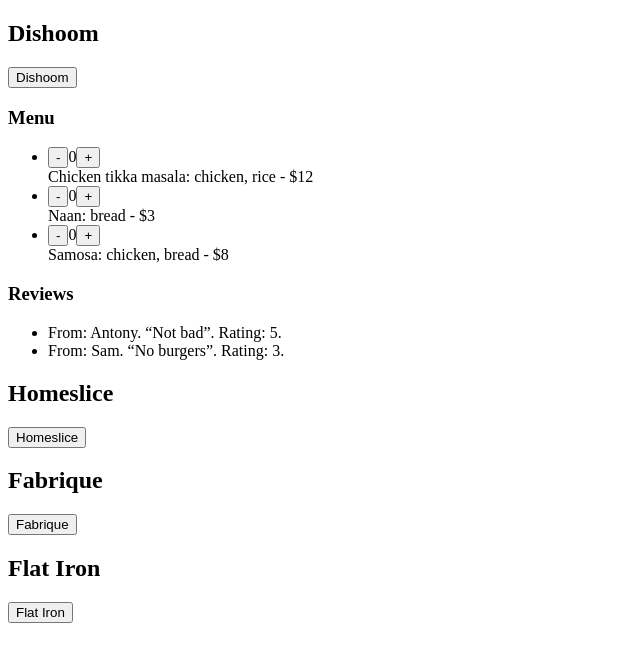
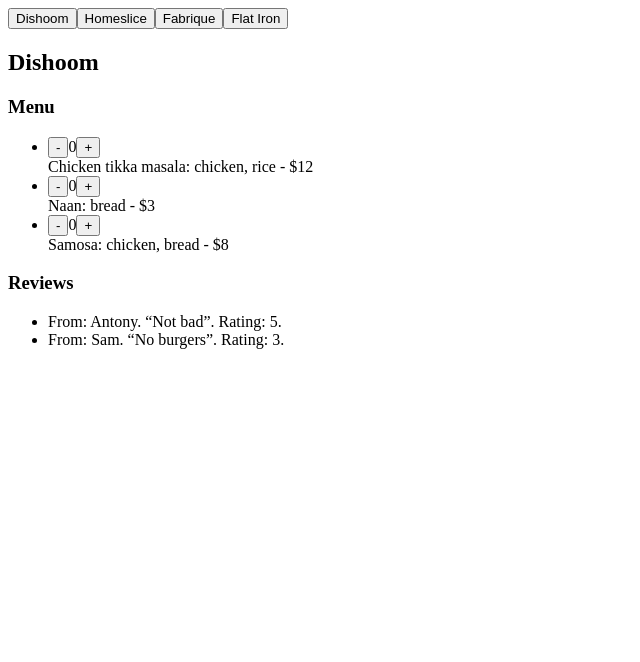
Before and after one commit to tinatimkova/react-20240513, a React (Vite) app: page / in a window 1280 px wide. Shown: the top 662 px of the page, without its empty margins (0-640 px from the left). Built offline with nearby package versions, Linux system fonts and the light colour scheme.

Commit message:
finished tabs

```diff
--- a/src/components/restaurant/component.jsx
+++ b/src/components/restaurant/component.jsx
@@ -1,19 +1,15 @@
 import { Menu } from '../menu/component.jsx';
 import { Reviews } from '../reviews/component.jsx';
 
-export const Restaurant = ({ restaurant, index, setActive, active }) => {
+export const Restaurant = ({ restaurant }) => {
 
     const { name, menu, reviews } = restaurant;
 
     return (
         <div>
             <h2>{!!name && name}</h2>
-            <button onClick={() => setActive(index)}>{name}</button>
-            {index==active &&
-            <>
-                {!!menu?.length && <Menu dishes={menu} />}
-                {!!reviews?.length && <Reviews reviews={reviews}/>}
-            </> }
+            {!!menu?.length && <Menu dishes={menu} />}
+            {!!reviews?.length && <Reviews reviews={reviews}/>}
         </div>
     );
 }
--- a/src/components/restaurants/component.jsx
+++ b/src/components/restaurants/component.jsx
@@ -1,20 +1,19 @@
 import { useState } from 'react';
 import { Restaurant } from '../restaurant/component.jsx';
+import { Tabs } from '../tabs/component.jsx';
 
 export const Restaurants = ( { restaurants } ) => {
 
-    const [active, setActive] = useState(0);
+    const [active, setActive] = useState(restaurants[0].id);
 
     return (
-        <main>
-            {restaurants.map((restaurant, index) =>
+        <div>
+             <Tabs restaurants={restaurants} setActive={setActive} />
+            {restaurants.map((restaurant) =>
             !!restaurant &&
-            <Restaurant
-            restaurant={restaurant}
-            index={index}
-            setActive={setActive}
-            active={active} />
+            restaurant.id == active &&
+            <Restaurant restaurant={restaurant} />
           )}
-        </main>
+        </div>
     );
 }
--- /dev/null
+++ b/src/components/tab/component.jsx
@@ -0,0 +1,4 @@
+export const Tab = ({ restaurant, setActive }) => {
+
+    return <button onClick={() => setActive(restaurant?.id)}>{restaurant?.name}</button>;
+};
--- /dev/null
+++ b/src/components/tabs/component.jsx
@@ -0,0 +1,8 @@
+import { Tab } from '../tab/component.jsx';
+
+export const Tabs = ({ restaurants, setActive }) => {
+    return (
+        restaurants.map(restaurant =>
+            !!restaurant && <Tab restaurant={restaurant} setActive={setActive} />)
+        )
+};
```
